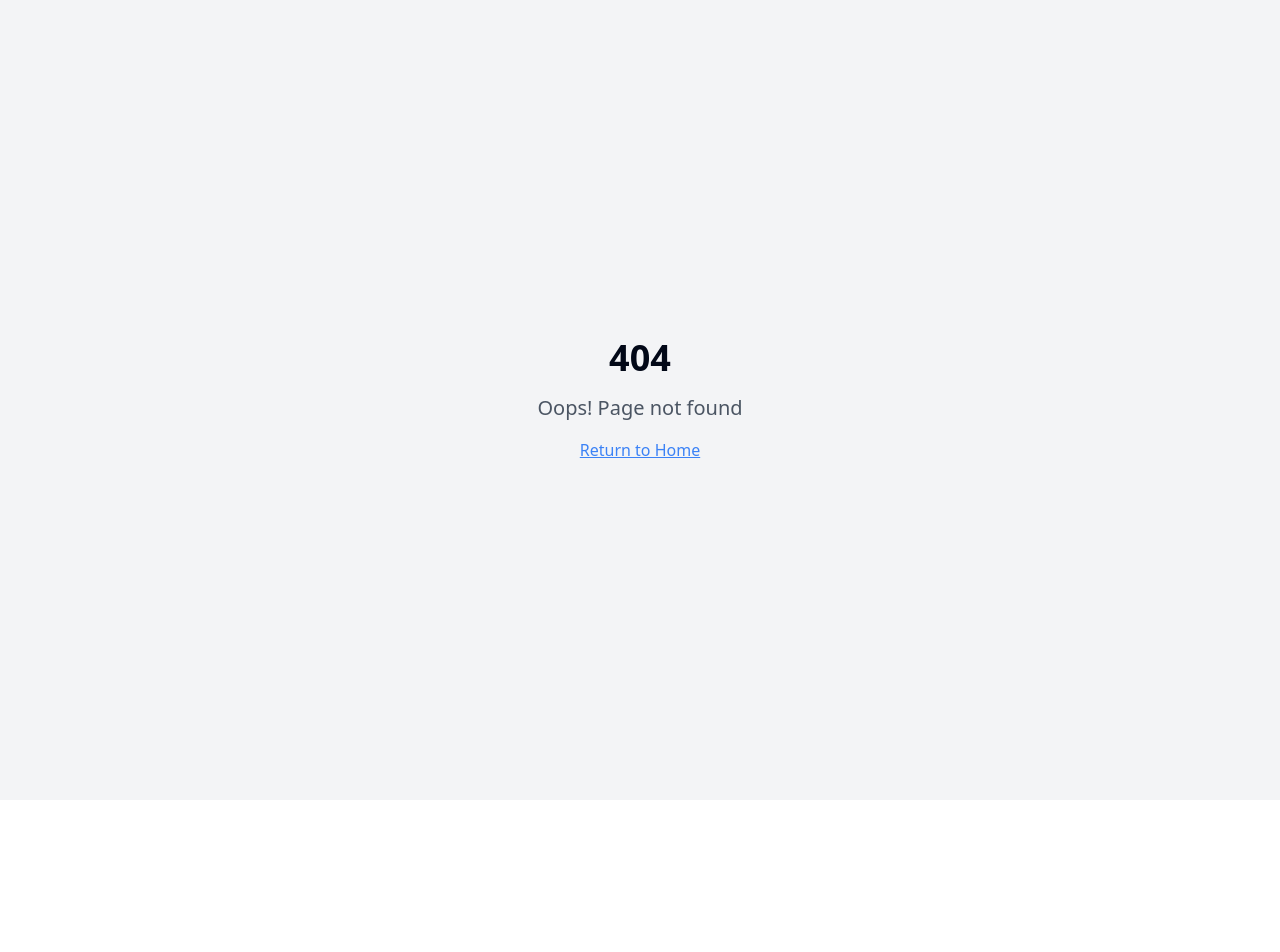
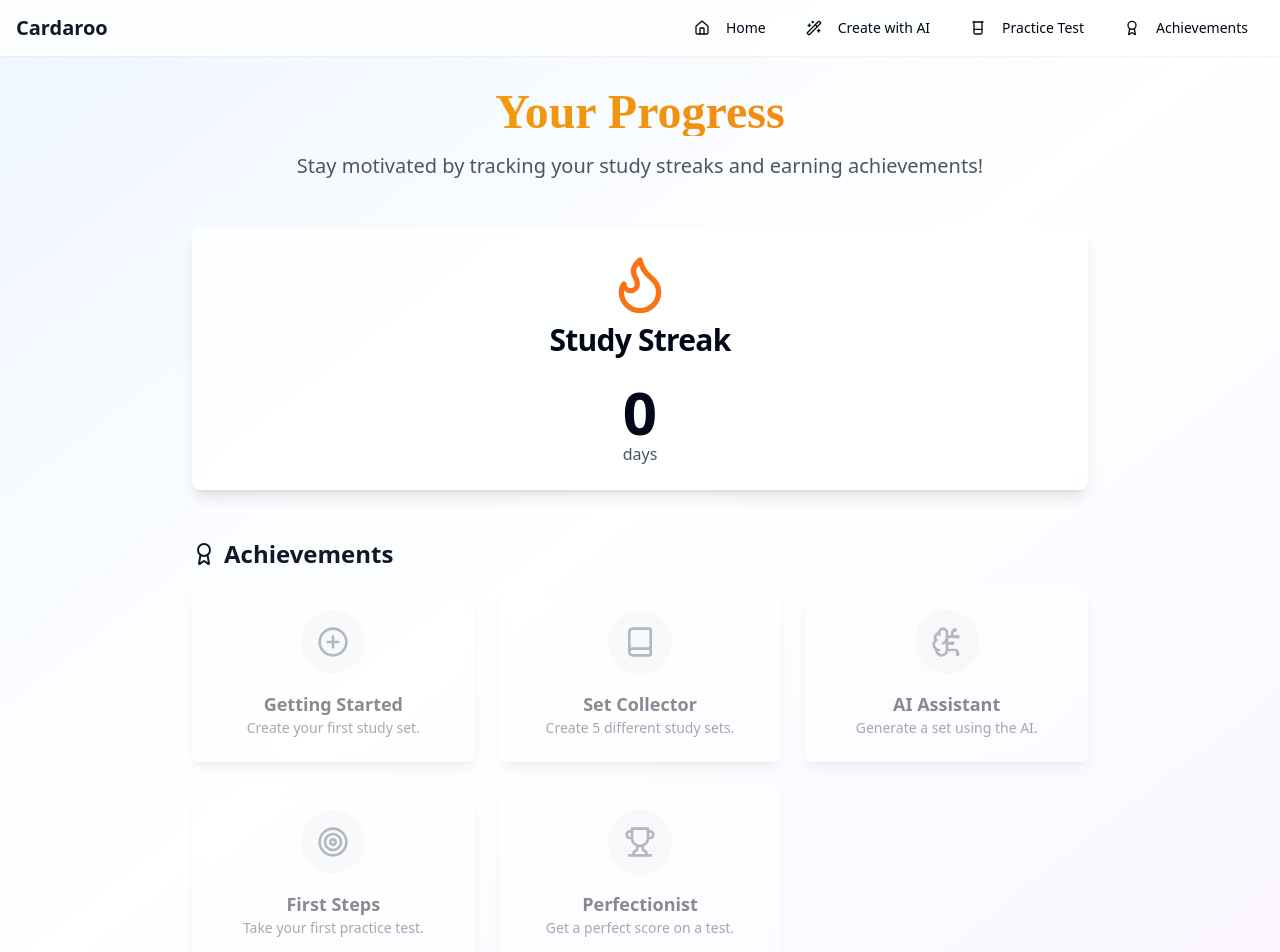
Before and after one commit to TerminatingCoder101/Cardaroo, a React (Vite) app: page /achievements in a window 1280 px wide. Before the commit this address had no page. Shown: the top 952 px of the page. Before the commit the page ends 800 px from the top, so only its background shows below. Built offline with nearby package versions, Linux system fonts and the light colour scheme; a web font is replaced by a local one.

Commit message:
Added scorestreak

```diff
--- a/src/App.tsx
+++ b/src/App.tsx
@@ -9,6 +9,7 @@ import StudyPage from "./pages/StudyPage";
 import AiGeneratorPage from "./pages/AiGeneratorPage";
 import NotFound from "./pages/NotFound";
 import PracticeTestPage from "./pages/PracticeTestPage";
+import AchievementsPage from "./pages/AchievementsPage";
 
 const queryClient = new QueryClient();
 
@@ -24,6 +25,7 @@ const App = () => (
           <Route path="/study/:setId" element={<StudyPage />} />
           <Route path="/ai-generator" element={<AiGeneratorPage />} />
           <Route path="/practice-test" element={<PracticeTestPage />} />
+          <Route path="/achievements" element={<AchievementsPage />} />
           <Route path="*" element={<NotFound />} />
         </Routes>
       </BrowserRouter>
--- a/src/components/Navbar.tsx
+++ b/src/components/Navbar.tsx
@@ -1,8 +1,7 @@
 import { Link } from 'react-router-dom';
 import { Button } from '@/components/ui/button';
 import { Input } from '@/components/ui/input';
-import { Home, Wand2, Beaker } from 'lucide-react';
-
+import { Home, Wand2, Beaker, Award } from 'lucide-react';
 
 // Make the search props optional so this Navbar can be used on pages without search functionality.
 interface NavbarProps {
@@ -15,7 +14,7 @@ const Navbar: React.FC<NavbarProps> = ({ searchQuery, setSearchQuery }) => {
     <nav className="bg-white/80 backdrop-blur-sm shadow-sm sticky top-0 z-50">
       <div className="container mx-auto px-4 py-2 flex justify-between items-center">
         <div className="flex items-center space-x-2">
-          <Link to="/" className="text-xl font-bold bg-gradient-to-r from-blue-600 to-purple-500 bg-clip-text text-transparent">
+          <Link to="/" className="font-bold text-xl text-gray-900">
             Cardaroo
           </Link>
         </div>
@@ -42,17 +41,24 @@ const Navbar: React.FC<NavbarProps> = ({ searchQuery, setSearchQuery }) => {
               Home
             </Link>
           </Button>
-          {/* This is the new link to your AI Generator page */}
           <Button asChild variant="ghost">
             <Link to="/ai-generator">
               <Wand2 className="mr-2 h-4 w-4" />
               Create with AI
             </Link>
           </Button>
+
           <Button asChild variant="ghost">
             <Link to="/practice-test">
               <Beaker className="mr-2 h-4 w-4" />
               Practice Test
+            </Link>
+          </Button>
+
+          <Button asChild variant="ghost">
+            <Link to="/achievements">
+              <Award className="mr-2 h-4 w-4" />
+              Achievements
             </Link>
           </Button>
         </div>
--- /dev/null
+++ b/src/lib/achievements.ts
@@ -0,0 +1,49 @@
+import { FlashcardSet } from "@/pages/Index";
+import { TestResult } from "@/pages/PracticeTestPage";
+import { Book, PlusCircle, BrainCircuit, Target, Trophy, LucideIcon } from "lucide-react";
+
+export interface Achievement {
+  id: string;
+  name: string;
+  description: string;
+  icon: LucideIcon;
+  isUnlocked: (sets: FlashcardSet[], tests: TestResult[]) => boolean;
+}
+
+export const allAchievements: Achievement[] = [
+  {
+    id: 'first-set',
+    name: 'Getting Started',
+    description: 'Create your first study set.',
+    icon: PlusCircle,
+    isUnlocked: (sets) => sets.length >= 1,
+  },
+  {
+    id: 'five-sets',
+    name: 'Set Collector',
+    description: 'Create 5 different study sets.',
+    icon: Book,
+    isUnlocked: (sets) => sets.length >= 5,
+  },
+  {
+    id: 'ai-creator',
+    name: 'AI Assistant',
+    description: 'Generate a set using the AI.',
+    icon: BrainCircuit,
+    isUnlocked: (sets) => sets.some(set => set.title.includes('AI Generated Set')),
+  },
+  {
+    id: 'first-test',
+    name: 'First Steps',
+    description: 'Take your first practice test.',
+    icon: Target,
+    isUnlocked: (_, tests) => tests.length >= 1,
+  },
+  {
+    id: 'perfect-score',
+    name: 'Perfectionist',
+    description: 'Get a perfect score on a test.',
+    icon: Trophy,
+    isUnlocked: (_, tests) => tests.some(test => test.score === test.totalQuestions),
+  },
+];
--- /dev/null
+++ b/src/pages/AchievementsPage.tsx
@@ -0,0 +1,94 @@
+import { useState, useEffect } from 'react';
+import { Card, CardContent, CardDescription, CardHeader, CardTitle } from "@/components/ui/card";
+import { Flame, Award, CheckCircle2 } from 'lucide-react';
+import Navbar from '@/components/Navbar';
+import { cn } from '@/lib/utils';
+import { allAchievements, Achievement } from '@/lib/achievements';
+import { FlashcardSet } from './Index';
+import { TestResult } from './PracticeTestPage';
+
+const AchievementsPage = () => {
+  const [studyStreak, setStudyStreak] = useState(0);
+  const [unlockedAchievements, setUnlockedAchievements] = useState<string[]>([]);
+
+  useEffect(() => {
+
+    const lastStudiedDateStr = localStorage.getItem('lastStudiedDate');
+    if (lastStudiedDateStr) {
+      const today = new Date();
+      const lastStudied = new Date(lastStudiedDateStr);
+      const differenceInTime = today.getTime() - lastStudied.getTime();
+      const differenceInDays = differenceInTime / (1000 * 3600 * 24);
+
+      if (differenceInDays <= 1) {
+
+        setStudyStreak(1);
+      }
+    }
+
+
+    const sets: FlashcardSet[] = JSON.parse(localStorage.getItem('flashcardSets') || '[]');
+    const tests: TestResult[] = JSON.parse(localStorage.getItem('practiceTestResults') || '[]');
+
+    const unlocked = allAchievements.filter(ach => ach.isUnlocked(sets, tests)).map(ach => ach.id);
+    setUnlockedAchievements(unlocked);
+
+  }, []);
+
+  return (
+    <div className="min-h-screen bg-gradient-to-br from-blue-50 via-white to-purple-50">
+      <Navbar />
+      <div className="container mx-auto px-4 py-8">
+        <div className="text-center mb-12">
+          <h1 className="text-5xl font-bold font-heading text-gray-900 mb-4 bg-gradient-to-r from-yellow-500 to-orange-500 bg-clip-text text-transparent">
+            Your Progress
+          </h1>
+          <p className="text-xl text-gray-600 max-w-3xl mx-auto">
+            Stay motivated by tracking your study streaks and earning achievements!
+          </p>
+        </div>
+
+        {/* Study Streak Card */}
+        <Card className="max-w-4xl mx-auto mb-12 bg-white/80 backdrop-blur-sm border-0 shadow-lg">
+          <CardHeader className="text-center">
+            <Flame className="h-16 w-16 mx-auto text-orange-500" />
+            <CardTitle className="text-3xl mt-2">Study Streak</CardTitle>
+          </CardHeader>
+          <CardContent className="text-center">
+            <p className="text-6xl font-bold">{studyStreak}</p>
+            <p className="text-gray-600">day{studyStreak !== 1 && 's'}</p>
+          </CardContent>
+        </Card>
+
+        {/* Achievements Section */}
+        <div className="max-w-4xl mx-auto">
+          <h2 className="text-2xl font-bold text-gray-900 mb-4 flex items-center">
+            <Award className="mr-2 h-6 w-6" />
+            Achievements
+          </h2>
+          <div className="grid grid-cols-1 md:grid-cols-2 lg:grid-cols-3 gap-6">
+            {allAchievements.map(achievement => {
+              const isUnlocked = unlockedAchievements.includes(achievement.id);
+              return (
+                <Card key={achievement.id} className={cn("bg-white/80 backdrop-blur-sm border-0 shadow-lg transition-all", !isUnlocked && "opacity-50")}>
+                  <CardContent className="p-6 text-center">
+                    <div className={cn("w-16 h-16 rounded-full flex items-center justify-center mx-auto mb-4", isUnlocked ? "bg-green-100" : "bg-gray-100")}>
+                      {isUnlocked ?
+                        <CheckCircle2 className="h-8 w-8 text-green-600" /> :
+                        <achievement.icon className="h-8 w-8 text-gray-500" />
+                      }
+                    </div>
+                    <h3 className="text-lg font-bold text-gray-900">{achievement.name}</h3>
+                    <p className="text-sm text-gray-600">{achievement.description}</p>
+                  </CardContent>
+                </Card>
+              );
+            })}
+          </div>
+        </div>
+      </div>
+    </div>
+  );
+};
+
+export default AchievementsPage;
--- a/src/pages/PracticeTestPage.tsx
+++ b/src/pages/PracticeTestPage.tsx
@@ -20,7 +20,7 @@ interface TestQuestion {
 }
 
 
-interface TestResult {
+export interface TestResult {
   setName: string;
   score: number;
   totalQuestions: number;
```
